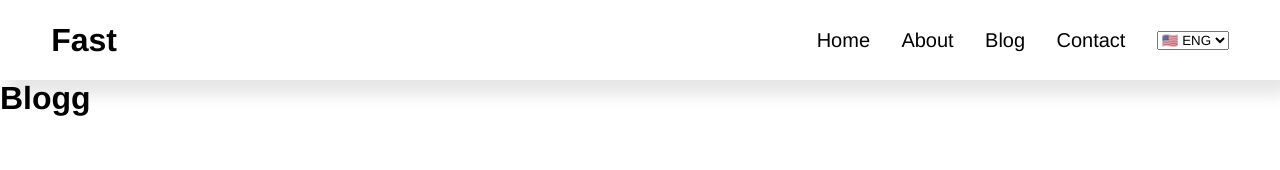
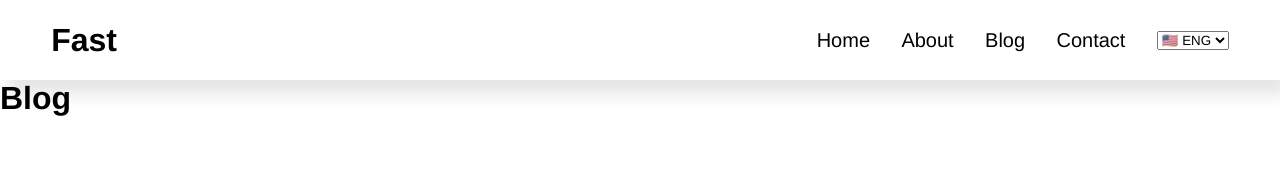
Before and after one commit to snjrbkv/Blazingly-Fast-Navbar, a React (Vite) app in the folder blazingly-fast/: page /blog in a window 1280 px wide. Shown: the top 170 px of the page. Built offline with nearby package versions, Linux system fonts and the light colour scheme.

Commit message:
morning commit

```diff
--- a/blazingly-fast/src/pages/Blog.jsx
+++ b/blazingly-fast/src/pages/Blog.jsx
@@ -1,7 +1,7 @@
 const Blog = () => {
   return (
     <div>
-      <h1>Blogg</h1>
+      <h1>Blog</h1>
     </div>
   );
 };
```
